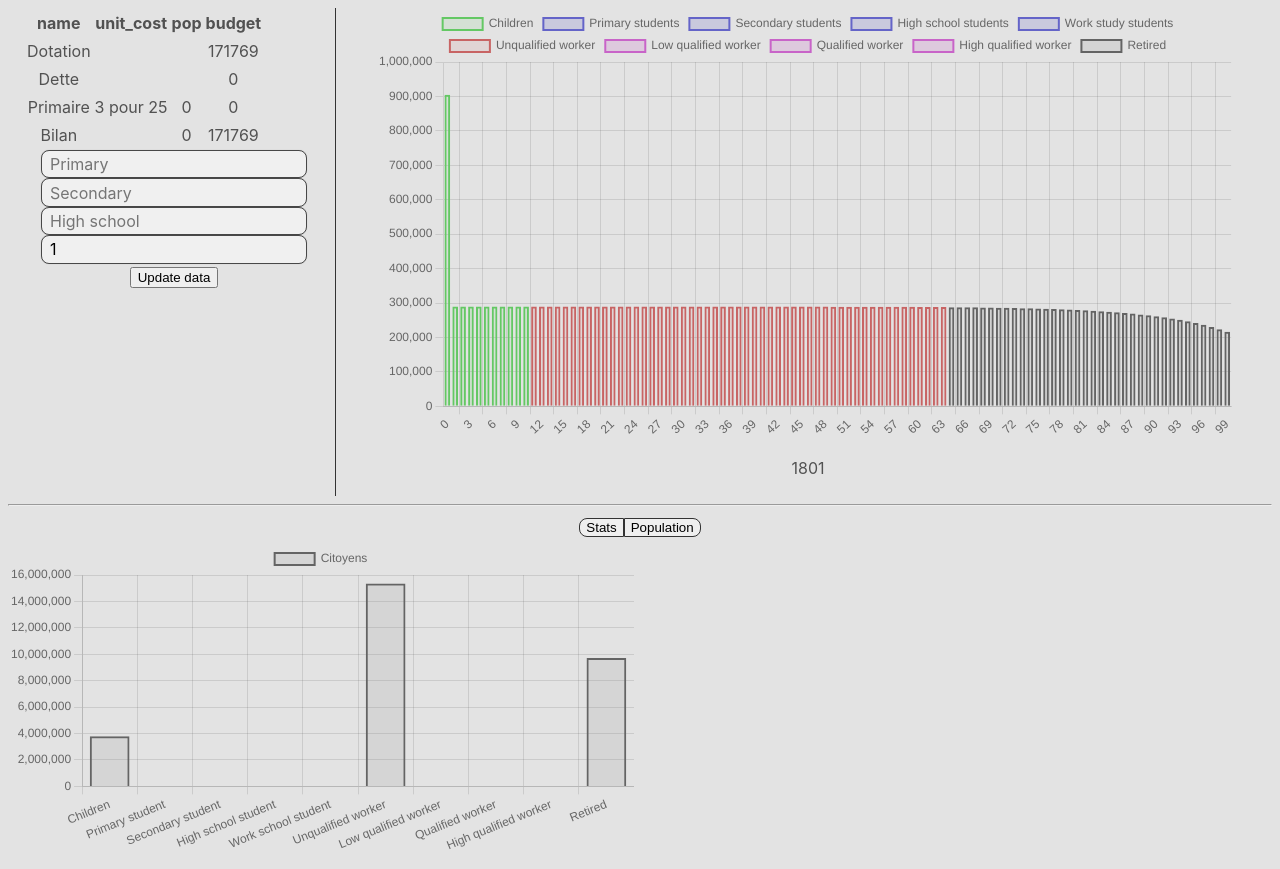
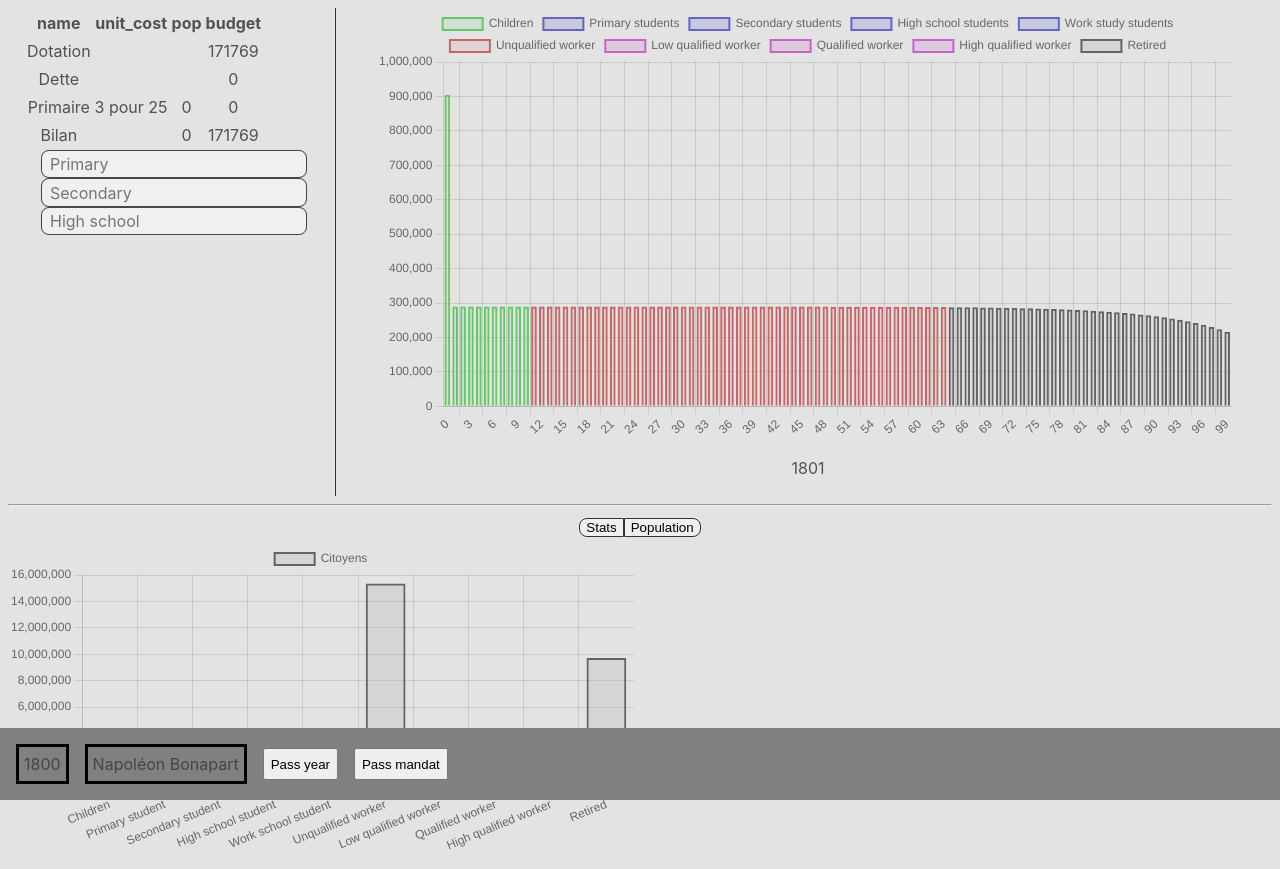
Before and after one commit to juliengossa/DemoDemo, a React (Vite) app: page / in a window 1280 px wide. Built offline with nearby package versions, Linux system fonts and the light colour scheme.

Commit message:
ajout component passYear

```diff
--- a/src/App.tsx
+++ b/src/App.tsx
@@ -1,6 +1,7 @@
 import './App.css'
 import PopulationTable from "./components/PopulationTable.tsx";
 import PopulationChart from "./components/PopulationChart.tsx";
+import { PassYear } from './components/PassYear.tsx';
 import StatsChart from "./components/StatsChart.tsx";
 import EducationTable from "./components/EducationTable.tsx";
 import UpdateData from "./components/UpdateData.tsx";
@@ -25,7 +26,7 @@ function App() {
         <div id= "container">
             <div id="sidebar">
                 <EducationTable gameData={gameData}/>
-                <UpdateData gameData={gameData} setGameData={setGameData}/>
+                <UpdateData/>
             </div>
             <div id="info">
                 <PopulationChart gameData={gameData}/>
@@ -38,6 +39,9 @@ function App() {
             {activeTab === 'Stats' && <StatsChart gameData={gameData} />}
             {activeTab === 'Population' && <PopulationTable gameData={gameData} />}
         </div>
+        <div>
+            <PassYear gameData={gameData} setGameData={setGameData}/>
+        </div>
     </div>
     )
 }
--- /dev/null
+++ b/src/components/PassYear.tsx
@@ -0,0 +1,58 @@
+import { useEffect, useState } from "react"
+import Leader from '../json/leader.json'
+import UpdateData from "./UpdateData";
+import {GameData} from "../models/GameData.ts";
+
+
+interface UpdateDataProps {
+    gameData: GameData;
+    setGameData: any;
+}
+
+interface LeaderData {
+    name: string;
+    start: number;
+    end: number;
+}
+
+export function PassYear(props: UpdateDataProps) {
+    const[year, setYear] = useState(1800)
+    const[leaderId, setLeaderId] = useState(0)
+    const[leaderList, setLeaderList] = useState<LeaderData[]>(Leader)
+    const[leader, setLeader] = useState<LeaderData>(leaderList[0])
+
+    useEffect(() => {
+        updateLeader(year)
+    }, [year])
+
+    function updateLeader(nbYear :number) {
+        if(nbYear > leader.end) {
+            setLeaderId(leaderId+1)
+            setLeader(leaderList[leaderId])
+        }
+    }
+
+    function updateYear(nbYear : number) {
+        setYear(year+nbYear)
+        updateLeader(year+nbYear)
+    }
+
+    const updateData = async (nbYear : number) => {
+        const primaryValue = 1;
+        const secondaryValue = 2;
+        const highSchoolValue = 3;
+        const newGameData = new GameData();
+        Object.assign(newGameData, props.gameData);
+        for (let i = 0; i < nbYear; i++)
+            newGameData.step(Number(primaryValue), Number(secondaryValue), Number(highSchoolValue));
+        props.setGameData(newGameData);
+    }
+
+
+    return <div id="passYear">
+        <p>{year}</p>
+        <p>{leader.name}</p>
+        <button onClick={() => updateData(1)}>Pass year</button>
+        <button onClick={() => updateData((leader.end-year)+1)}>Pass mandat</button>
+    </div>
+}
--- a/src/components/UpdateData.tsx
+++ b/src/components/UpdateData.tsx
@@ -1,28 +1,16 @@
 import {GameData} from "../models/GameData.ts";
+import Leader from "../json/leader.json"
+import { useEffect, useState } from "react";
 
 interface UpdateDataProps {
     gameData: GameData;
     setGameData: any;
 }
 
-export default function UpdateData(props: UpdateDataProps){
-    const updateData = async () => {
-        const primaryValue = (document.getElementById("primary") as HTMLInputElement).value;
-        const secondaryValue = (document.getElementById("secondary") as HTMLInputElement).value;
-        const highSchoolValue = (document.getElementById("high-school") as HTMLInputElement).value;
-        const years = (document.getElementById("years") as HTMLInputElement).value;
-        const newGameData = new GameData();
-        Object.assign(newGameData, props.gameData);
-        for (let i = 0; i < Number(years); i++)
-            newGameData.step(Number(primaryValue), Number(secondaryValue), Number(highSchoolValue));
-        props.setGameData(newGameData);
-    }
-
+export default function UpdateData(){
     return <div className={"row"}>
         <input type="number" placeholder="Primary" id={"primary"} />
         <input type="number" placeholder="Secondary" id={"secondary"}/>
         <input type="number" placeholder="High school" id={"high-school"}/>
-        <input type="number" placeholder="Years" defaultValue={1} id={"years"}/>
-        <button onClick={updateData}>Update data</button>
     </div>
 }
--- a/src/index.css
+++ b/src/index.css
@@ -18,3 +18,25 @@
     clear: both;
     display: table;
 }
+
+#passYear {
+    display: flex;
+    flex-direction: row;
+    align-items: center;
+    background-color: gray;
+    position: fixed;
+    bottom: 0;
+    left: 0;
+    width: 100%;
+}
+
+#passYear p {
+    margin-left: 1rem;
+    border: black solid;
+    padding: 5px;
+}
+
+#passYear button {
+    margin-left: 1rem;
+    height: 2rem;
+}
--- /dev/null
+++ b/src/json/leader.json
@@ -0,0 +1,157 @@
+[
+    {
+        "name" : "Napoléon Bonapart",
+        "start" : 1799,
+        "end" : 1804
+    },
+    {
+        "name" : "Napoléon 1er",
+        "start" : 1805,
+        "end" : 1815
+    },
+    {
+        "name" : "Louis XVIII",
+        "start" : 1816,
+        "end" : 1824
+    },
+    {
+        "name" : "Charles X",
+        "start" : 1825,
+        "end" : 1830
+    },
+    {
+        "name" : "Louis Philippe 1er",
+        "start" : 1831,
+        "end" : 1848
+    },
+    {
+        "name" : "Louis Napoléon Bonapart",
+        "start" : 1849,
+        "end" : 1852
+    },
+    {
+        "name" : "Napoléon III",
+        "start" : 1853,
+        "end" : 1870
+    },
+    {
+        "name" : "Adolphe Thiers",
+        "start" : 1871,
+        "end" : 1873
+    },
+    {
+        "name" : "Patrice de Mac Mahon",
+        "start" : 1874,
+        "end" : 1879
+    },
+    {
+        "name" : "Jules Grévy",
+        "start" : 1880,
+        "end" : 1887
+    },
+    {
+        "name" : "Sadi Carnot",
+        "start" : 1888,
+        "end" : 1894
+    },
+    {
+        "name" : "Jean Casimir-Perier",
+        "start" : 1895,
+        "end" : 1895
+    },
+    {
+        "name" : "Felix Faure",
+        "start" : 1896,
+        "end" : 1899
+    },
+    {
+        "name" : "Emilie Loubet",
+        "start" : 1900,
+        "end" : 1906
+    },
+    {
+        "name" : "Armand Fallière",
+        "start" : 1907,
+        "end" : 1913
+    },
+    {
+        "name" : "Raymond Pointcaré",
+        "start" : 1914,
+        "end" : 1920
+    },
+    {
+        "name" : "Allexandre Millerand",
+        "start" : 1921,
+        "end" : 1924
+    },
+    {
+        "name" : "Gaston Doumergue",
+        "start" : 1925,
+        "end" : 1931
+    },
+    {
+        "name" : "Paul Doumer",
+        "start" : 1932,
+        "end" : 1932
+    },
+    {
+        "name" : "Allbert Lebrun",
+        "start" : 1933,
+        "end" : 1939
+    },
+    {
+        "name" : "Philippe Pétain",
+        "start" : 1940,
+        "end" : 1944
+    },
+    {
+        "name" : "Vincent Auriol",
+        "start" : 1945,
+        "end" : 1954
+    },
+    {
+        "name" : "René Coty",
+        "start" : 1955,
+        "end" : 1958
+    },
+    {
+        "name" : "Charles de Gaulle",
+        "start" : 1959,
+        "end" : 1969
+    },
+    {
+        "name" : "Georges Pompidou",
+        "start" : 1970,
+        "end" : 1974
+    },
+    {
+        "name" : "Valéry Giscard d'Estaing",
+        "start" : 1975,
+        "end" : 1981
+    },
+    {
+        "name" : "François Mitterand",
+        "start" : 1982,
+        "end" : 1995
+    },
+    {
+        "name" : "Jacques Chirac",
+        "start" : 1996,
+        "end" : 2007
+    },
+    {
+        "name" : "Nicolas Sarkozy",
+        "start" : 2008,
+        "end" : 2012
+    },
+    {
+        "name" : "François Holland",
+        "start" : 2013,
+        "end" : 2017
+    },
+    {
+        "name" : "Emanuel Macron",
+        "start" : 2018,
+        "end" : 2024
+    }
+]
```
Also changed, not shown: 1 other file (tests, documents, lock files or other folders).
